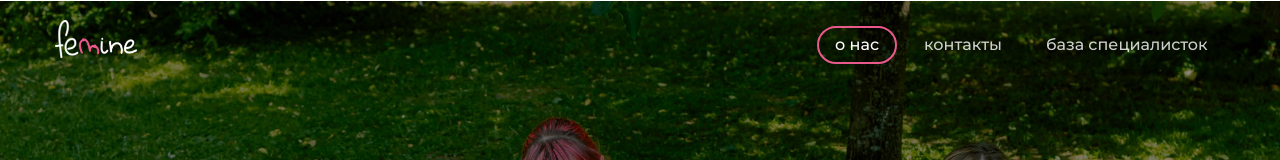
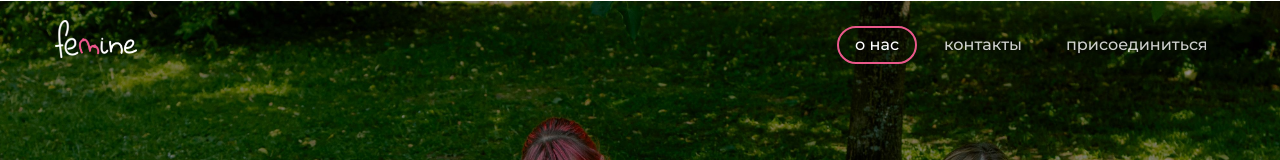
Before and after one commit to breadkvass/femine, a React (Vite) app: page /about in a window 1280 px wide. Shown: the top 160 px of the page. Built offline with nearby package versions, Linux system fonts and the light colour scheme; a web font is replaced by a local one.

Commit message:
add /community route

```diff
--- a/src/App.tsx
+++ b/src/App.tsx
@@ -18,8 +18,9 @@ const router = createBrowserRouter(
       <Route path="/contacts" element={<HomePage />} />
       <Route path="/superwomen" element={<HomePage />} />
       <Route path="/auth" element={<AuthPage />} />
-      <Route path="/profile" element={<ProfilePage />} />
-      <Route path="/admin" element={<AdminPage />} />
+      {/* <Route path="/community" element={< />} /> */}
+      <Route path="/community/profile" element={<ProfilePage />} />
+      <Route path="/community/admin" element={<AdminPage />} />
     </Route>
   )
 );
--- a/src/components/forms/LoginForm.tsx
+++ b/src/components/forms/LoginForm.tsx
@@ -36,7 +36,7 @@ const LoginForm: FC<LoginFormProps> = ({ navigate }) => {
     if (Object.keys(localError).length === 0) {
       dispatch(loginUserThunk({ email, password }))
       .then(() => {
-        navigate('/profile')
+        navigate('/community')
       });
     }
   };
--- a/src/components/header/Header.tsx
+++ b/src/components/header/Header.tsx
@@ -24,7 +24,7 @@ const Header = () => {
   const routes: TRoute[] = [
     { route: '/about', label: 'о нас' },
     { route: '/contacts', label: 'контакты' },
-    { route: '/superwomen', label: 'база специалисток' }
+    { route: '/auth', label: 'присоединиться' }
   ]
 
   return (
--- a/src/utils/types.ts
+++ b/src/utils/types.ts
@@ -1,4 +1,4 @@
-export type ActiveLinkType = '/' | '/about' | '/events' | '/contacts' | '/superwomen';
+export type ActiveLinkType = '/' | '/about' | '/contacts' | '/auth' | '/community';
 
 export type TRoute = {
     route: ActiveLinkType;
```
